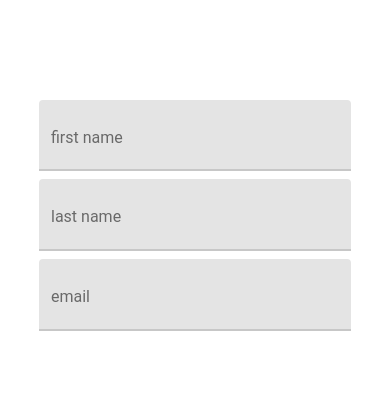
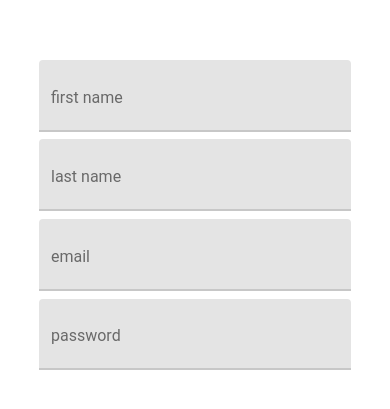
Before and after one commit to Ethan147/court, a React Native app in the folder expo_app/: screen / in a window 390 px wide. Shown: the part 203-612 px from the top of the page. Built offline with nearby package versions, Linux system fonts and the light colour scheme.

Commit message:
basic beginnings of password etnry

```diff
--- a/expo_app/components/form/RegisterForm.tsx
+++ b/expo_app/components/form/RegisterForm.tsx
@@ -33,6 +33,13 @@ const validationSchema = Yup.object().shape({
   email: Yup.string()
     .email("email must be a valid email address")
     .required("email is required"),
+  password: Yup.string()
+    .min(8, "password must be at least 8 characters long")
+    .matches(
+      /^(?=.*[a-z])(?=.*[A-Z])(?=.*\d)(?=.*[@$!%*?&])[A-Za-z\d@$!%*?&]{8,}$/,
+      "password must contain at least one uppercase letter, one lowercase letter, one number, and one special character"
+    )
+    .required("password is required"),
 });
 
 const RegisterForm = () => {
@@ -65,7 +72,13 @@ const RegisterForm = () => {
   });
 
   const formik = useFormik({
-    initialValues: { firstName: "", lastName: "", email: "" },
+    initialValues: {
+      firstName: "",
+      lastName: "",
+      email: "",
+      password: "",
+      confirmPassword: "",
+    },
     validationSchema,
     onSubmit: (values) => {
       console.log("Submitted values:", values);
@@ -117,6 +130,42 @@ const RegisterForm = () => {
               <Text style={styles.error}>{formik.errors.email}</Text>
             ) : null}
           </View>
+
+          <View style={styles.inputContainer}>
+            <TextInputComp
+              label="password"
+              value={formik.values.password}
+              onChangeText={formik.handleChange("password")}
+              onBlur={formik.handleBlur("password")}
+              error={!!formik.touched.password && !!formik.errors.password}
+              secureTextEntry={true} // masks the text input for security
+            />
+            {formik.touched.password && formik.errors.password ? (
+              <Text style={styles.error}>{formik.errors.password}</Text>
+            ) : null}
+          </View>
+
+          {formik.values.password.length > 0 ? (
+            <View style={styles.inputContainer}>
+              <TextInputComp
+                label="confirm password"
+                value={formik.values.confirmPassword}
+                onChangeText={formik.handleChange("confirmPassword")}
+                onBlur={formik.handleBlur("confirmPassword")}
+                error={
+                  !!formik.touched.confirmPassword &&
+                  !!formik.errors.confirmPassword
+                }
+                secureTextEntry // masks the text input for security
+              />
+              {formik.touched.confirmPassword &&
+              formik.errors.confirmPassword ? (
+                <Text style={styles.error}>
+                  {formik.errors.confirmPassword}
+                </Text>
+              ) : null}
+            </View>
+          ) : null}
         </View>
       </ScrollView>
     </FormikProvider>
--- a/expo_app/components/form/basic/TextInputComp.tsx
+++ b/expo_app/components/form/basic/TextInputComp.tsx
@@ -28,12 +28,14 @@ const TextInputComp = ({
   onChangeText,
   onBlur,
   error,
+  secureTextEntry,
 }: {
   label?: string;
   value?: string;
   onChangeText?: (text: string) => void;
   onBlur?: (e: NativeSyntheticEvent<TextInputFocusEventData>) => void;
   error?: boolean;
+  secureTextEntry?: boolean;
 }) => {
   const windowDimensions = useWindowDimensions();
 
@@ -67,6 +69,7 @@ const TextInputComp = ({
       autoCompleteType={undefined}
       style={styles.input}
       theme={customTheme}
+      secureTextEntry={secureTextEntry}
     />
   );
 };
```
